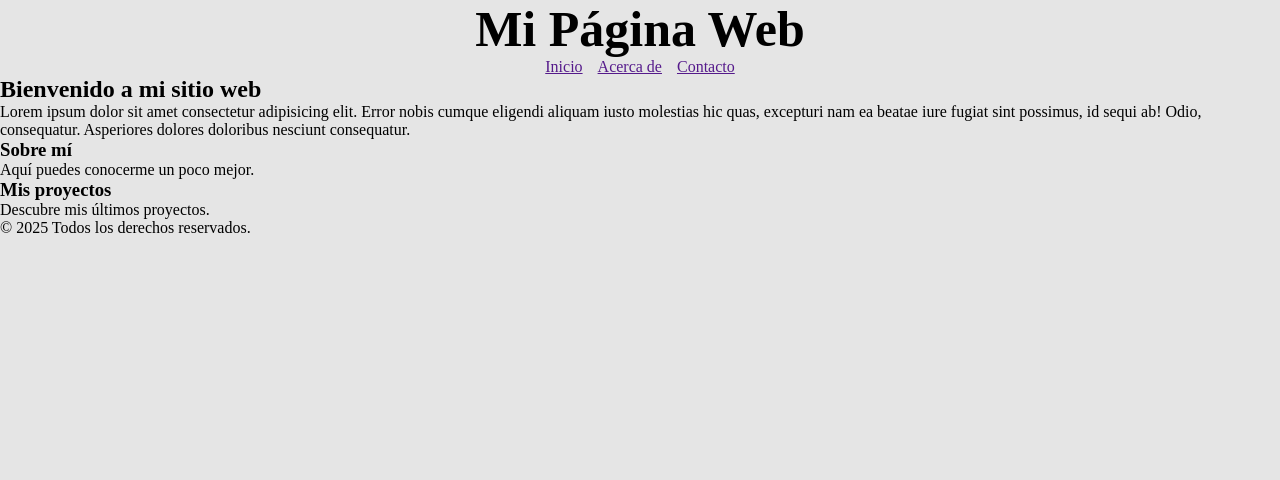
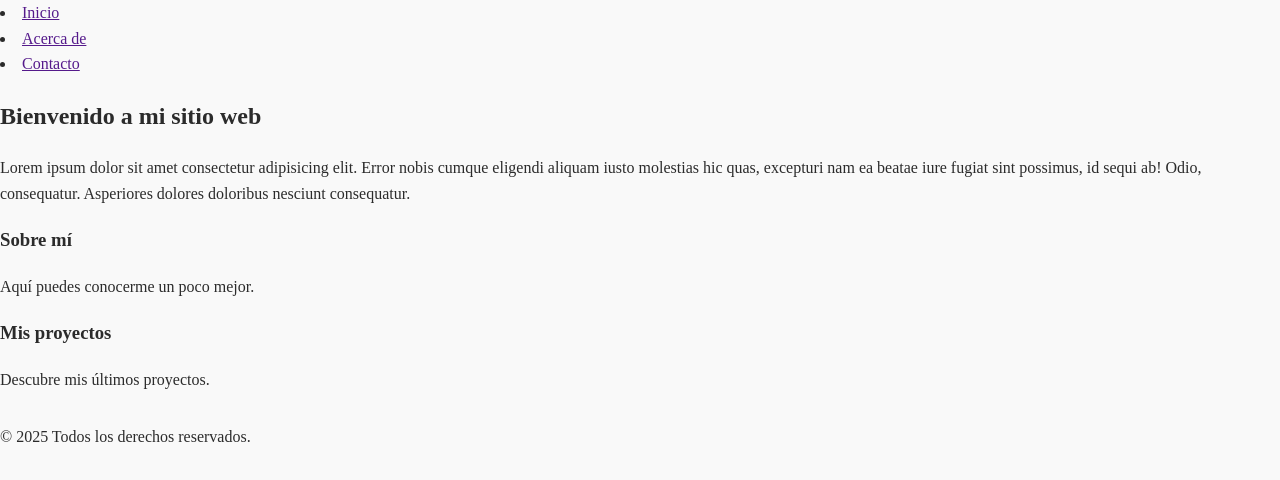
Before and after one commit to feden15/desafio-12, a website built with Vite: page index.html in a window 1280 px wide. Built offline with nearby package versions, Linux system fonts and the light colour scheme; a web font is replaced by a local one.

Commit message:
Comenzamos a estilizar desde cero. Estilizamos el body

```diff
--- a/index.html
+++ b/index.html
@@ -14,7 +14,7 @@
 
     <header class="main-header">
 
-      <h1 class="title">Mi Página Web</h1>
+      <!-- <h1 class="title">Mi Página Web</h1> -->
 
       <nav class="nav-bar">
         <li>
--- a/src/style.css
+++ b/src/style.css
@@ -1,33 +1,11 @@
-* { /* reset */
+body {
+    font-family: 'DM Serif Text', serif;
     margin: 0;
     padding: 0;
-    box-sizing: border-box;
+    background-color: #f9f9f9;
+    color: #2b2b2b;
+    line-height: 1.6;
+    display: flex;
+    flex-direction: column;
+    min-height: 100vh;
 }
-
-html {
-    height: 100vh;
-    font-family: "DM Serif Text", serif;
-    background-color: rgb(0, 0, 0, 0.1);
-}
-
-.title {
-    display: flex;
-    justify-content: center;
-    font-size: 50px;
-}
-
-nav {
-    justify-self: center;
-    list-style-type: none;
-    gap: 15px;
-}
-
-.nav-bar {
-    display: flex;
-    justify-content: center;
-    width: 400px;
-}
-
-li:hover {
-    width: 20px;
-}
```
